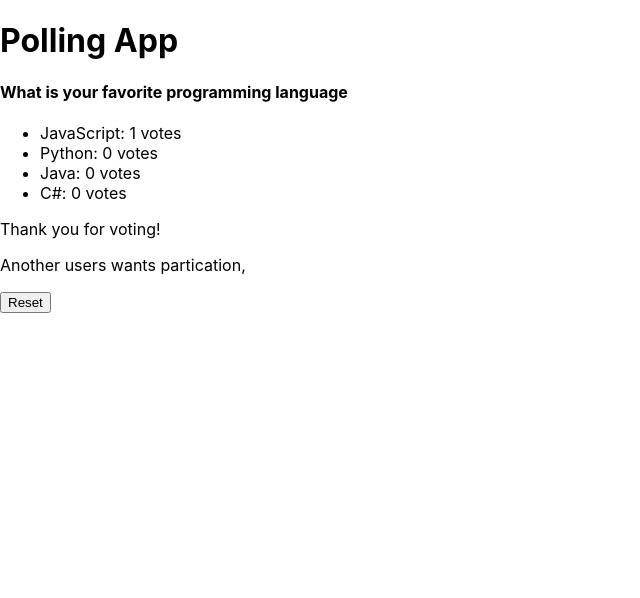
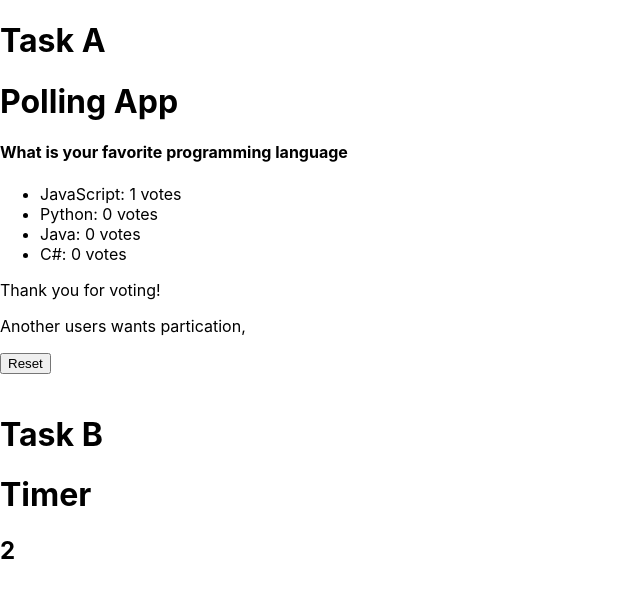
Before and after one commit to amjadali070/ead-lab-exam, a React (Create React App) app: page / in a window 1280 px wide. Both pictures are taken after a click on the button "JavaScript". Shown: the top 598 px of the page, without its empty margins (0-640 px from the left). Built offline with nearby package versions, Linux system fonts and the light colour scheme.

Commit message:
Final Commit

```diff
--- a/src/App.js
+++ b/src/App.js
@@ -3,7 +3,7 @@ import PollDisplay from './TaskA/PollDisplay';
 import UserParticipation from './TaskA/UserParticipation';
 import ThankYouMessage from './TaskA/ThankyouMessage';
 import AnotherUserParticipation from './TaskA/AnotherUserParticipation';
-
+import Timer from './TaskB/Timer';
 
 function App() {
 
@@ -36,6 +36,7 @@ function App() {
 
   return (
     <div className='App'>
+      <h1>Task A</h1>
       <h1>Polling App</h1>
       <PollDisplay choices={options} />
       {!hasVoted ? (
@@ -44,6 +45,11 @@ function App() {
         <ThankYouMessage />
       )}
       {hasVoted && <AnotherUserParticipation resetVote={resetVote} />}
+
+      <br />
+
+      <h1>Task B</h1>
+      <Timer/>
     </div>
   );
 }
--- a/src/TaskA/ThankyouMessage.js
+++ b/src/TaskA/ThankyouMessage.js
@@ -1,4 +1,4 @@
 function ThankYouMessage() {
-    return <p>Thank you for voting!</p>;
+    return <span>Thank you for voting!</span>;
   }
 export default ThankYouMessage;
--- a/src/TaskB/Timer.js
+++ b/src/TaskB/Timer.js
@@ -2,7 +2,7 @@
 
 import React, { useState, useEffect } from 'react';
 
-function Time() {
+function Timer() {
   const [count, setCountTime] = useState(10);
 
   useEffect(() => {
@@ -28,4 +28,4 @@ function Time() {
   );
 }
 
-export default Time;
+export default Timer;
```
